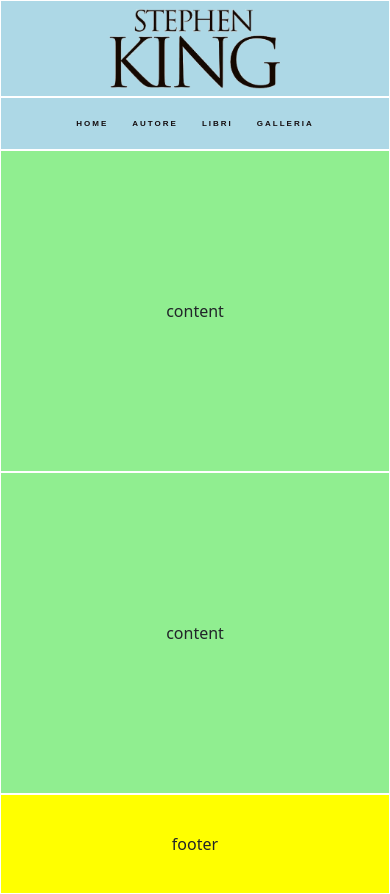
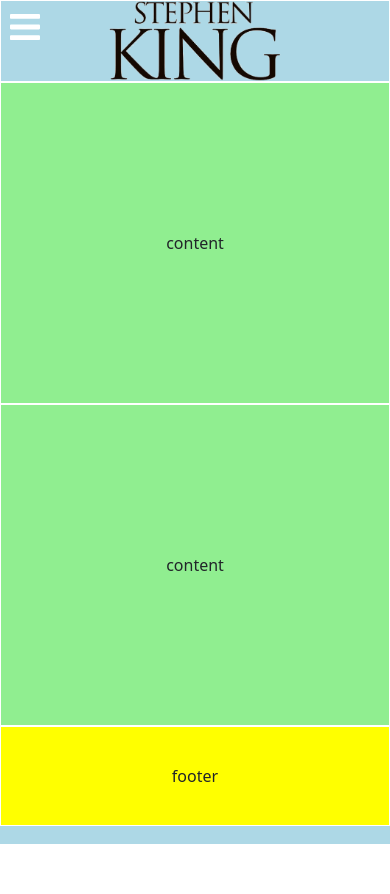
Before and after one commit to MatteoR1994/bootstrapIntro, a plain HTML site: page index.html in a window 390 px wide. After the commit the page ends 844 px from the top, so only its background shows below. Drawn offline with nearby package versions, Linux system fonts and the light colour scheme.

Commit message:
generic commit

```diff
--- a/index.html
+++ b/index.html
@@ -18,11 +18,12 @@
 <body>
     <div class="main-container">
         <div class="row gx-0 header-row">
-            <div class="col-sm-12 col-md-5 col-lg-3 col-xl-4 header">
+            <div class="col-sm-12 col-md-5 col-lg-3 col-xl-4 header1">
                 <!-- <span>header</span> -->
                 <img class="header-logo-img" src="./images/name-logo.png" alt="">
             </div>
-            <div class="col-sm-12 col-md-7 col-lg-9 col-xl-8 header">
+            <img class="menu-mobile-icon" src="./images/menu-icon-mobile.svg" onclick="myFunction();" alt="">
+            <div class="col-sm-12 col-md-7 col-lg-9 col-xl-8 header2" id="header2">
                 <!-- <span>header</span> -->
                 <ul class="nav justify-content-center">
                     <li class="nav-item">
--- a/script.js
+++ b/script.js
@@ -0,0 +1,8 @@
+function myFunction() {
+    let prop = document.getElementById('header2').style.display;
+    if (prop === 'none') {
+        document.getElementById('header2').style.display = 'block';
+    } else {
+        document.getElementById('header2').style.display = 'none';
+    }
+}
--- a/style.css
+++ b/style.css
@@ -20,6 +20,10 @@ body {
     height: 150px;
 }
 
+.menu-mobile-icon {
+    display: none;
+}
+
 .footer-row {
     min-height: 100px;
 }
@@ -28,7 +32,7 @@ body {
     min-height: calc(100% - 200px);
 }
 
-.header {
+.header1, .header2 {
     /* background-color: tomato; */
     border: 1px solid white;
     display: flex;
@@ -40,8 +44,12 @@ body {
     height: 120px;
 }
 
+.nav-item {
+    margin: 12px;
+}
+
 .nav-link {
-    margin: 12px;
+    /* margin: 12px; */
     transition: 0.3s;
     font-family: 'Source Sans Pro', sans-serif;
     font-size: 16px;
@@ -72,13 +80,43 @@ body {
 }
 
 @media (max-width: 576px) {
+    .menu-mobile-icon {
+        display: inline-block;
+        position: absolute;
+        top: 10px;
+        left: 10px;
+        width: 30px;
+    }
+
     .header-logo-img {
         height: 80px;
     }
 
-    .nav-link {
+    /* .nav-link {
         font-size: 8px;
         display: inline-block;
         padding: 0;
+    } */
+
+    .header-row {
+        height: auto;
+        overflow-y: auto;
+    }
+
+    .header2 {
+        overflow-y: auto;
+        display: none;
+    }
+
+    .nav {
+        flex-direction: column;
+    }
+
+    .nav-link {
+        text-align: center;
+        font-size: 20px;
+        display: block;
+        width: 100%;
+        padding: 0;
     }
 }
```
Also changed, not shown: images/menu-icon-mobile.svg (added).
